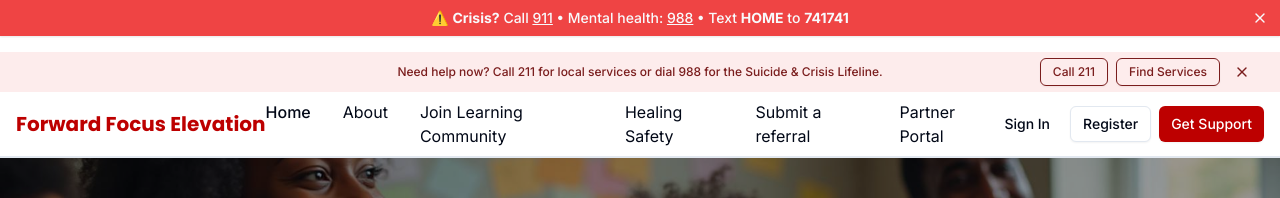
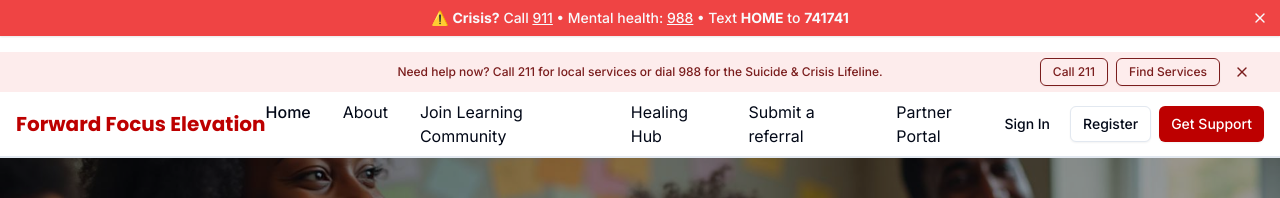
Before and after one commit to coachkay1227/forwardfocus-foundation, a React (Vite) app: page / in a window 1280 px wide. Shown: the top 198 px of the page. Built offline with nearby package versions, Linux system fonts and the light colour scheme.

Commit message:
Change "Healing Safety" to "Healing Hub"

```diff
--- a/src/components/layout/Header.tsx
+++ b/src/components/layout/Header.tsx
@@ -97,7 +97,7 @@ const Header = ({
                         <NavLink to="/learn" onClick={() => setOpen(false)}>Join Learning Community</NavLink>
                       </Button>
                         <NavLink to="/victim-services" className="justify-start w-full text-left px-2 py-2 text-sm font-medium text-foreground hover:bg-muted rounded-md" onClick={() => setOpen(false)}>
-                          Healing Safety
+                          Healing Hub
                         </NavLink>
                       <Button variant="ghost" size="sm" asChild className="justify-start w-full">
                         <NavLink to="/partners/submit-referral" onClick={() => setOpen(false)}>Submit Referral</NavLink>
@@ -149,7 +149,7 @@ const Header = ({
               <NavLink to="/about" className={linkCls}>About</NavLink>
               <NavLink to="/learn" className={linkCls}>Join Learning Community</NavLink>
               <NavLink to="/victim-services" className={linkCls}>
-                Healing Safety
+                Healing Hub
               </NavLink>
               <NavLink to="/partners/submit-referral" className={linkCls}>Submit a referral</NavLink>
               <NavLink to="/partners" className={linkCls}>Partner Portal</NavLink>
```
